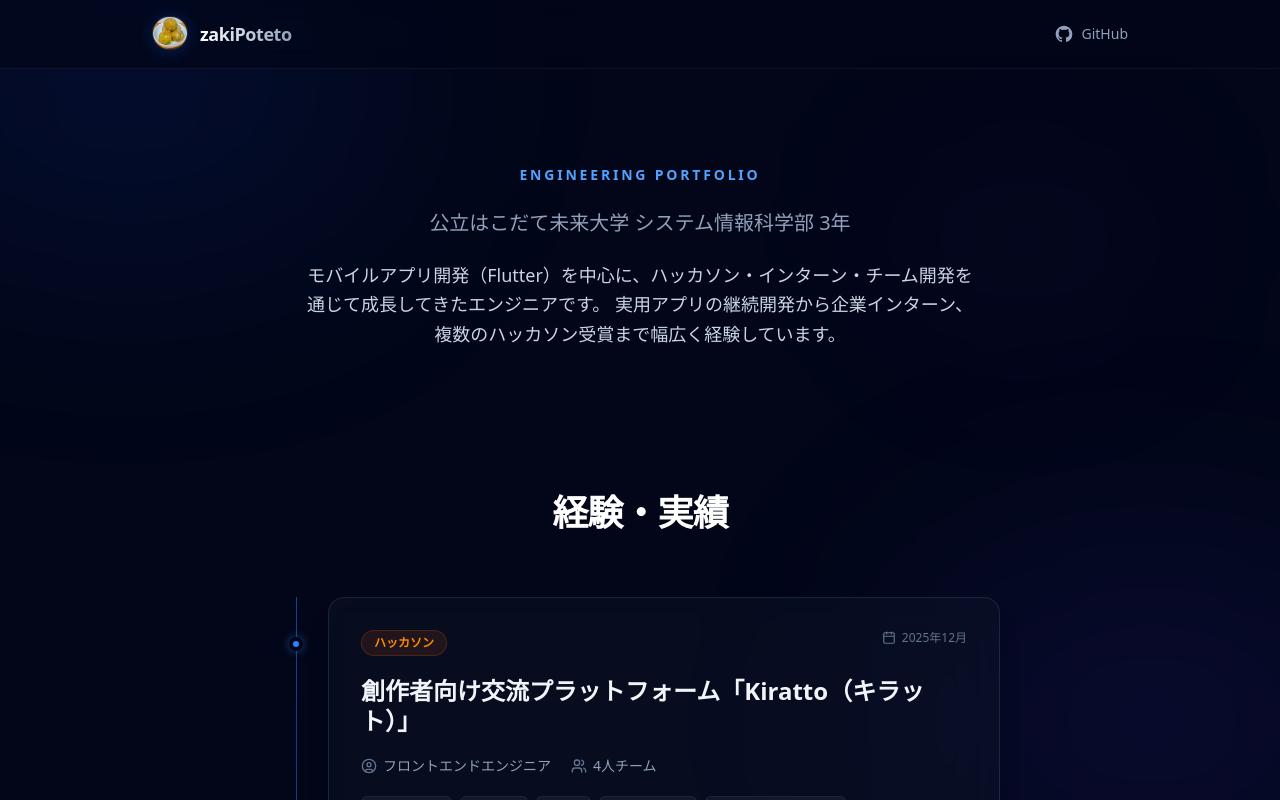
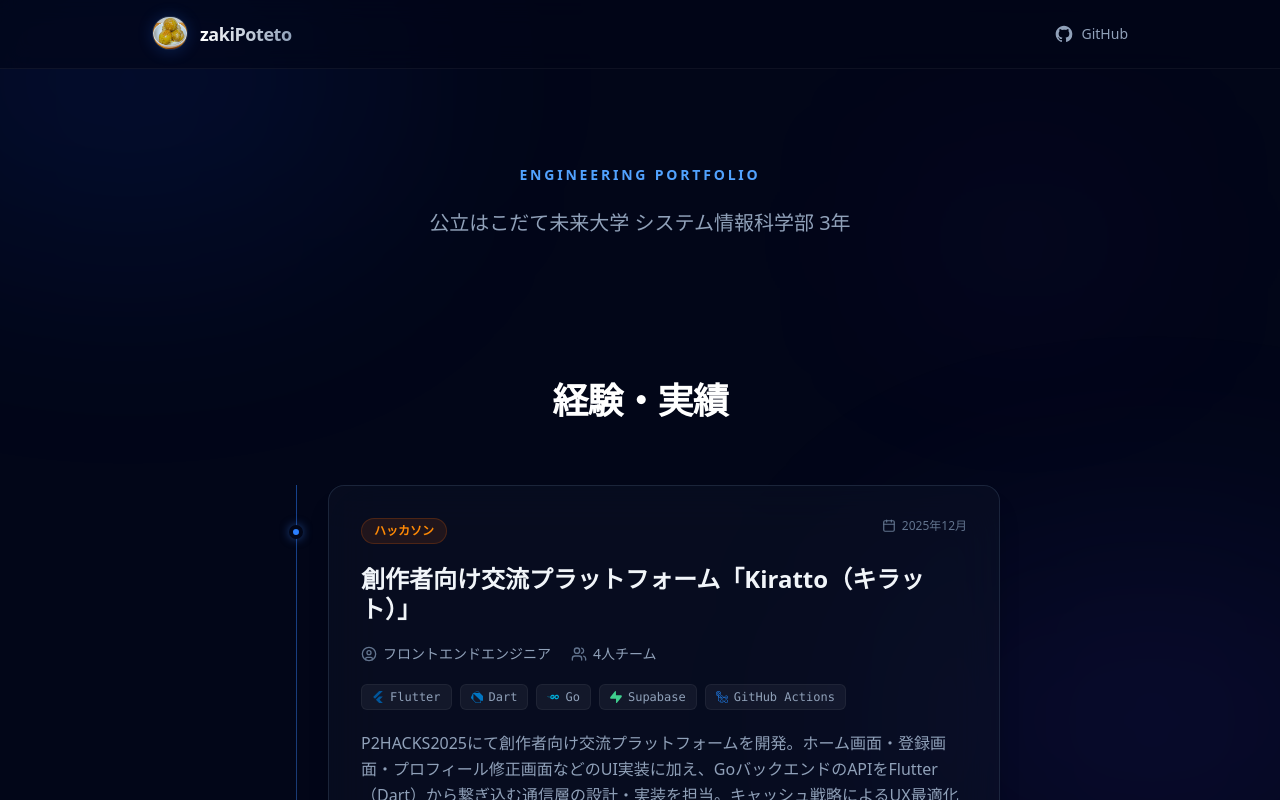
Before and after one commit to zakiPoteto/PortfolioWeb, a Next.js app: page / in a window 1280 px wide. Shown: the top 800 px of the page. Built offline with nearby package versions, Linux system fonts and the light colour scheme.

Commit message:
fix: 不要な説明文を削除

```diff
--- a/src/components/HeroSection.tsx
+++ b/src/components/HeroSection.tsx
@@ -40,14 +40,6 @@ export default function HeroSection() {
           公立はこだて未来大学 システム情報科学部 3年
         </motion.p>
 
-        <motion.p
-          variants={item}
-          className="text-slate-300 max-w-2xl leading-relaxed mx-auto text-lg"
-        >
-          モバイルアプリ開発（Flutter）を中心に、ハッカソン・インターン・チーム開発を通じて成長してきたエンジニアです。
-          実用アプリの継続開発から企業インターン、複数のハッカソン受賞まで幅広く経験しています。
-        </motion.p>
-
       </motion.div>
     </section>
   );
```
